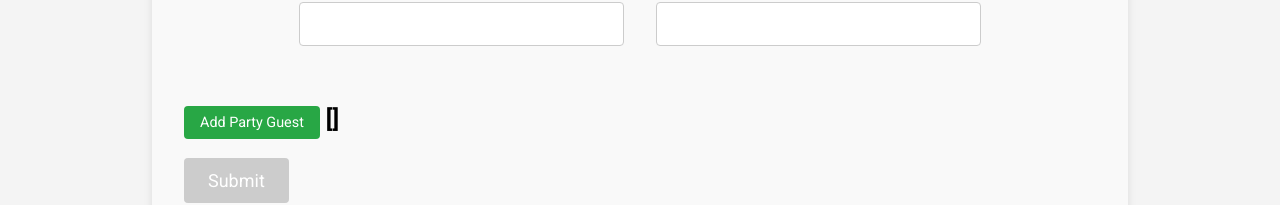
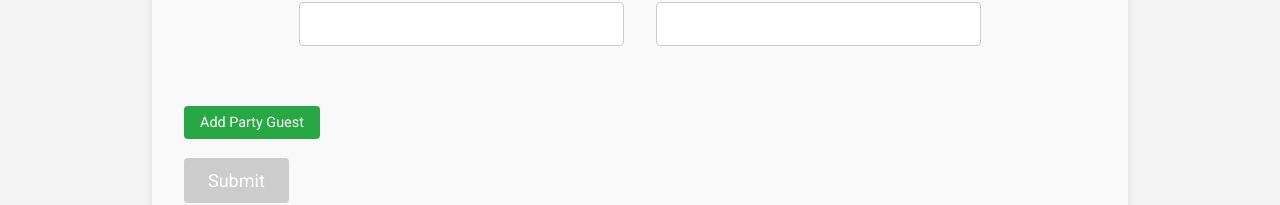
Before and after one commit to joshbatac/couples_for_christ_houston, a Vue app in the folder frontend/: page /register in a window 1280 px wide. Shown: the part 592-797 px from the top of the page. Built offline with nearby package versions, Linux system fonts and the light colour scheme.

Commit message:
fixed formating

```diff
--- a/frontend/src/views/RegistrationPage.vue
+++ b/frontend/src/views/RegistrationPage.vue
@@ -105,7 +105,6 @@
       </div>
 
       <h2><button type="button" class="add-member-button" @click="addPartyGuest">Add Party Guest</button>
-        {{ partyGuests }}
       </h2>
 <div v-for="(guest, index) in partyGuests" :key="index" class="guest-fields-container">
   <div class="fields-container">
```
